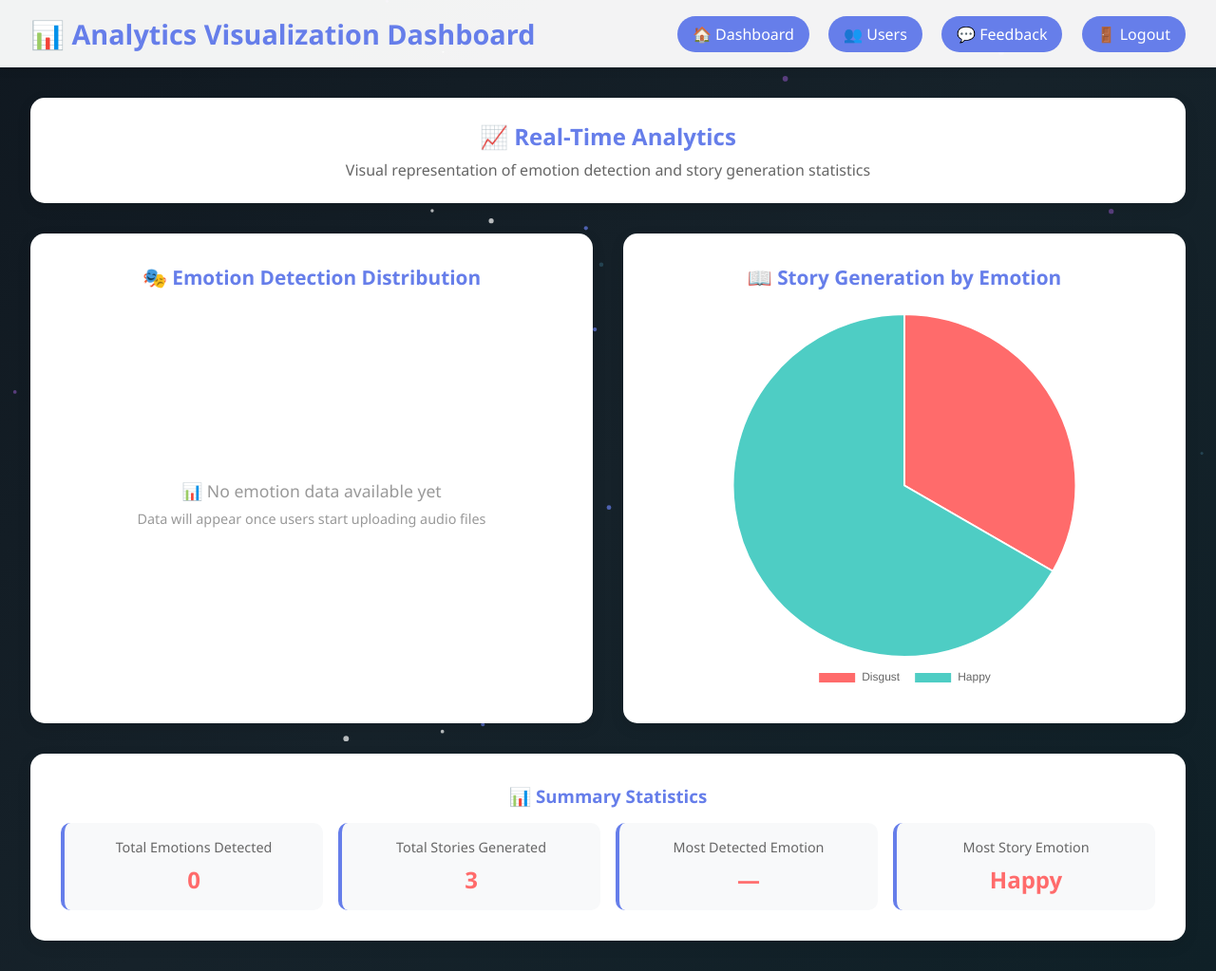
After one commit to TreesaKuriakose/MAGICTales, a Flask app: page /admin/visualization in a window 1280 px wide. The commit adds this page. Shown: the whole page at 95% size. Run offline with Flask 3, Linux system fonts and the light colour scheme; the visitor is signed in with stand-in values (Sample User, id 1).

Commit message:
Initial commit

```diff
--- /dev/null
+++ b/admin_data.json
@@ -0,0 +1,3 @@
+{
+  "bio": "hi"
+}
--- a/app.py
+++ b/app.py
@@ -152,6 +152,19 @@ def update_emotion_analytics(emotion):
     # Save updated counts
     _write_json_safe(emotion_path, emotion_counts)
 
+def update_story_analytics(emotion):
+    """Update story generation analytics data for admin dashboard"""
+    base_dir = os.path.dirname(__file__)
+    story_path = os.path.join(base_dir, 'story_analytics.json')
+    story_counts = _read_json_safe(story_path, {})
+
+    # Increment count for this emotion's story
+    current_count = story_counts.get(emotion, 0)
+    story_counts[emotion] = current_count + 1
+
+    # Save updated counts
+    _write_json_safe(story_path, story_counts)
+
 def analyze_saved_file(filepath):
     print(f"DEBUG: Analyzing file: {filepath}")
     try:
@@ -233,6 +246,14 @@ def profile():
     error = None
     message = None
     profile_pic = session.get('profile_pic', None)
+
+    # Get user bio from user_data.json
+    base_dir = os.path.dirname(__file__)
+    users_path = os.path.join(base_dir, 'user_data.json')
+    users = _read_json_safe(users_path, {})
+    username = session['user']
+    user_bio = users.get(username, {}).get('bio', '')
+
     if request.method == 'POST':
         if 'profile_pic' in request.files:
             file = request.files['profile_pic']
@@ -247,18 +268,18 @@ def profile():
             if not ok:
                 error = err
             else:
-                base_dir = os.path.dirname(__file__)
-                users_path = os.path.join(base_dir, 'user_data.json')
-                users = _read_json_safe(users_path, {})
-                username = session['user']
                 if username in users:
                     users[username]['password'] = new_pw
                     _write_json_safe(users_path, users)
                     message = 'Password updated successfully.'
         elif 'edit_profile' in request.form:
-            # Placeholder: Add profile edit logic
-            message = 'Profile updated (not really, demo only).'
-    return render_template('profile.html', user=session['user'], profile_pic=profile_pic, error=error, message=message)
+            bio = request.form.get('edit_profile', '')
+            if username in users:
+                users[username]['bio'] = bio
+                _write_json_safe(users_path, users)
+                user_bio = bio
+                message = 'Profile updated successfully.'
+    return render_template('profile.html', user=session['user'], profile_pic=profile_pic, bio=user_bio, error=error, message=message)
 
 @app.route('/uploads/<filename>')
 def uploaded_file(filename):
@@ -345,6 +366,8 @@ def story():
                     f"the once-lost traveler found not just a path, but a purpose that would illuminate their journey "
                     f"toward a happily-ever-after written in the stars themselves."
                 )
+            # Track story generation for analytics
+            update_story_analytics(emotion)
         except Exception as e:
             story = f"Could not generate story: {str(e)}"
     return render_template('story.html', emotion=emotion, story=story)
@@ -528,14 +551,54 @@ def admin_dashboard():
         emotion_stats=emotion_stats
     )
 
-@app.route('/admin/profile')
+@app.route('/admin/profile', methods=['GET', 'POST'])
 def admin_profile():
     guard = _require_admin()
     if guard is not None:
         return guard
-    # Reuse user profile page for admin basics if no dedicated template
+
+    error = None
+    message = None
     profile_pic = session.get('admin_profile_pic', None)
-    return render_template('profile.html', user='admin', profile_pic=profile_pic, error=None, message=None)
+
+    # Get admin bio from admin_data.json
+    base_dir = os.path.dirname(__file__)
+    admin_data_path = os.path.join(base_dir, 'admin_data.json')
+    admin_data = _read_json_safe(admin_data_path, {})
+    admin_bio = admin_data.get('bio', '')
+
+    if request.method == 'POST':
+        # Handle profile picture upload
+        if 'profile_pic' in request.files:
+            file = request.files['profile_pic']
+            if file.filename:
+                pic_path = os.path.join(app.config['UPLOAD_FOLDER'], 'admin_profile.png')
+                file.save(pic_path)
+                session['admin_profile_pic'] = 'admin_profile.png'
+                message = 'Profile picture updated successfully.'
+
+        # Handle password change
+        elif 'new_password' in request.form:
+            new_pw = request.form.get('new_password', '')
+            ok, err = validate_password_strength(new_pw)
+            if not ok:
+                error = err
+            else:
+                # Update admin password in a secure storage (for now, update in memory/session)
+                # In production, store this in a database with proper hashing
+                admin_data['password'] = new_pw
+                _write_json_safe(admin_data_path, admin_data)
+                message = 'Password updated successfully.'
+
+        # Handle profile edit
+        elif 'edit_profile' in request.form:
+            bio = request.form.get('edit_profile', '')
+            admin_data['bio'] = bio
+            _write_json_safe(admin_data_path, admin_data)
+            admin_bio = bio
+            message = 'Profile updated successfully.'
+
+    return render_template('profile.html', user='admin', profile_pic=profile_pic, bio=admin_bio, error=error, message=message)
 
 @app.route('/admin/users')
 def admin_users():
@@ -603,6 +666,23 @@ def admin_reply_feedback(feedback_id):
             break
     _write_json_safe(feedback_path, feedback)
     return redirect(url_for('admin_feedback'))
+
+@app.route('/admin/visualization')
+def admin_visualization():
+    guard = _require_admin()
+    if guard is not None:
+        return guard
+
+    base_dir = os.path.dirname(__file__)
+    emotion_path = os.path.join(base_dir, 'emotion_analytics.json')
+    story_path = os.path.join(base_dir, 'story_analytics.json')
+
+    emotion_counts = _read_json_safe(emotion_path, {})
+    story_counts = _read_json_safe(story_path, {})
+
+    return render_template('admin_visualization.html',
+                         emotion_data=emotion_counts,
+                         story_data=story_counts)
 
 @app.route('/register', methods=['GET', 'POST'])
 def register():
--- /dev/null
+++ b/story_analytics.json
@@ -0,0 +1,4 @@
+{
+  "happy": 2,
+  "disgust": 1
+}
--- a/templates/admin_dashboard.html
+++ b/templates/admin_dashboard.html
@@ -192,6 +192,7 @@
         <div class="nav-links">
             <a href="{{ url_for('admin_profile') }}">👤 Profile</a>
             <a href="{{ url_for('admin_users') }}">👥 Users</a>
+            <a href="{{ url_for('admin_visualization') }}">📊 Visualization</a>
             <a href="{{ url_for('admin_logout') }}">🚪 Logout</a>
         </div>
     </div>
@@ -248,6 +249,10 @@
                 <a href="{{ url_for('admin_feedback') }}" class="action-btn">
                     <h3>💬 Feedback</h3>
                     <p>View and reply to user feedback</p>
+                </a>
+                <a href="{{ url_for('admin_visualization') }}" class="action-btn">
+                    <h3>📊 Visualization</h3>
+                    <p>View analytics with pie charts</p>
                 </a>
                 <a href="{{ url_for('admin_profile') }}" class="action-btn">
                     <h3>👤 Admin Profile</h3>
--- /dev/null
+++ b/templates/admin_visualization.html
@@ -0,0 +1,428 @@
+<!DOCTYPE html>
+<html lang="en">
+<head>
+    <meta charset="UTF-8">
+    <meta name="viewport" content="width=device-width, initial-scale=1.0">
+    <title>Analytics Visualization - MagicTales Admin</title>
+    <script src="https://cdn.jsdelivr.net/npm/chart.js"></script>
+    <style>
+        * {
+            margin: 0;
+            padding: 0;
+            box-sizing: border-box;
+        }
+
+        body {
+            font-family: 'Segoe UI', Tahoma, Geneva, Verdana, sans-serif;
+            background: var(--bg-gradient);
+            min-height: 100vh;
+            color: #333;
+        }
+
+        :root {
+            --bg-gradient: linear-gradient(135deg, #101820, #16222a, #0f2027);
+            --text-color: #fff;
+        }
+
+        #animation-bg {
+            position: fixed;
+            top: 0; left: 0; width: 100vw; height: 100vh;
+            z-index: 0;
+        }
+
+        .header {
+            background: rgba(255, 255, 255, 0.95);
+            padding: 1rem 2rem;
+            box-shadow: 0 2px 10px rgba(0, 0, 0, 0.1);
+            display: flex;
+            justify-content: space-between;
+            align-items: center;
+            position: relative;
+            z-index: 10;
+        }
+
+        .header h1 {
+            color: #667eea;
+            font-size: 1.8rem;
+        }
+
+        .nav-links a {
+            margin-left: 1rem;
+            padding: 8px 16px;
+            background: #667eea;
+            color: white;
+            text-decoration: none;
+            border-radius: 20px;
+            transition: background 0.3s;
+            cursor: pointer;
+            display: inline-block;
+        }
+
+        .nav-links a:hover {
+            background: #764ba2;
+        }
+
+        .container {
+            max-width: 1400px;
+            margin: 2rem auto;
+            padding: 0 2rem;
+            position: relative;
+            z-index: 5;
+        }
+
+        .intro-text {
+            background: white;
+            padding: 1.5rem;
+            border-radius: 15px;
+            box-shadow: 0 5px 15px rgba(0, 0, 0, 0.1);
+            margin-bottom: 2rem;
+            text-align: center;
+        }
+
+        .intro-text h2 {
+            color: #667eea;
+            margin-bottom: 0.5rem;
+        }
+
+        .intro-text p {
+            color: #666;
+        }
+
+        .charts-grid {
+            display: grid;
+            grid-template-columns: repeat(auto-fit, minmax(500px, 1fr));
+            gap: 2rem;
+            margin-bottom: 2rem;
+        }
+
+        .chart-container {
+            background: white;
+            padding: 2rem;
+            border-radius: 15px;
+            box-shadow: 0 5px 15px rgba(0, 0, 0, 0.1);
+        }
+
+        .chart-container h3 {
+            color: #667eea;
+            margin-bottom: 1.5rem;
+            text-align: center;
+            font-size: 1.3rem;
+        }
+
+        .chart-wrapper {
+            position: relative;
+            height: 400px;
+            display: flex;
+            align-items: center;
+            justify-content: center;
+        }
+
+        .no-data {
+            text-align: center;
+            color: #999;
+            padding: 3rem;
+            font-size: 1.1rem;
+        }
+
+        .stats-summary {
+            background: white;
+            padding: 2rem;
+            border-radius: 15px;
+            box-shadow: 0 5px 15px rgba(0, 0, 0, 0.1);
+            margin-top: 2rem;
+        }
+
+        .stats-summary h3 {
+            color: #667eea;
+            margin-bottom: 1rem;
+            text-align: center;
+        }
+
+        .summary-grid {
+            display: grid;
+            grid-template-columns: repeat(auto-fit, minmax(200px, 1fr));
+            gap: 1rem;
+            margin-top: 1rem;
+        }
+
+        .summary-item {
+            background: #f8f9fa;
+            padding: 1rem;
+            border-radius: 10px;
+            text-align: center;
+            border-left: 4px solid #667eea;
+        }
+
+        .summary-label {
+            color: #666;
+            font-size: 0.9rem;
+            margin-bottom: 0.5rem;
+        }
+
+        .summary-value {
+            color: #ff6b6b;
+            font-size: 1.5rem;
+            font-weight: bold;
+        }
+
+        @media (max-width: 768px) {
+            .charts-grid {
+                grid-template-columns: 1fr;
+            }
+        }
+    </style>
+</head>
+<body>
+    <canvas id="animation-bg"></canvas>
+    <div class="header">
+        <h1>📊 Analytics Visualization Dashboard</h1>
+        <div class="nav-links">
+            <a href="{{ url_for('admin_dashboard') }}">🏠 Dashboard</a>
+            <a href="{{ url_for('admin_users') }}">👥 Users</a>
+            <a href="{{ url_for('admin_feedback') }}">💬 Feedback</a>
+            <a href="{{ url_for('admin_logout') }}">🚪 Logout</a>
+        </div>
+    </div>
+
+    <div class="container">
+        <div class="intro-text">
+            <h2>📈 Real-Time Analytics</h2>
+            <p>Visual representation of emotion detection and story generation statistics</p>
+        </div>
+
+        <div class="charts-grid">
+            <!-- Emotion Detection Chart -->
+            <div class="chart-container">
+                <h3>🎭 Emotion Detection Distribution</h3>
+                <div class="chart-wrapper">
+                    {% if emotion_data %}
+                    <canvas id="emotionChart"></canvas>
+                    {% else %}
+                    <div class="no-data">
+                        <p>📊 No emotion data available yet</p>
+                        <p style="font-size: 0.9rem; margin-top: 0.5rem;">Data will appear once users start uploading audio files</p>
+                    </div>
+                    {% endif %}
+                </div>
+            </div>
+
+            <!-- Story Generation Chart -->
+            <div class="chart-container">
+                <h3>📖 Story Generation by Emotion</h3>
+                <div class="chart-wrapper">
+                    {% if story_data %}
+                    <canvas id="storyChart"></canvas>
+                    {% else %}
+                    <div class="no-data">
+                        <p>📚 No story data available yet</p>
+                        <p style="font-size: 0.9rem; margin-top: 0.5rem;">Data will appear once users start generating stories</p>
+                    </div>
+                    {% endif %}
+                </div>
+            </div>
+        </div>
+
+        <!-- Statistics Summary -->
+        <div class="stats-summary">
+            <h3>📊 Summary Statistics</h3>
+            <div class="summary-grid">
+                <div class="summary-item">
+                    <div class="summary-label">Total Emotions Detected</div>
+                    <div class="summary-value" id="totalEmotions">0</div>
+                </div>
+                <div class="summary-item">
+                    <div class="summary-label">Total Stories Generated</div>
+                    <div class="summary-value" id="totalStories">0</div>
+                </div>
+                <div class="summary-item">
+                    <div class="summary-label">Most Detected Emotion</div>
+                    <div class="summary-value" id="mostDetected">—</div>
+                </div>
+                <div class="summary-item">
+                    <div class="summary-label">Most Story Emotion</div>
+                    <div class="summary-value" id="mostStory">—</div>
+                </div>
+            </div>
+        </div>
+    </div>
+
+    <script>
+    // Animated particles background
+    const canvas = document.getElementById('animation-bg');
+    const ctx = canvas.getContext('2d');
+    let width = window.innerWidth;
+    let height = window.innerHeight;
+    canvas.width = width;
+    canvas.height = height;
+    let particles = [];
+    const numParticles = 80;
+
+    function randomColor() {
+        const colors = ['#667eea', '#764ba2', '#fff', '#2c5364'];
+        return colors[Math.floor(Math.random() * colors.length)];
+    }
+
+    function createParticles() {
+        particles = [];
+        for (let i = 0; i < numParticles; i++) {
+            particles.push({
+                x: Math.random() * width,
+                y: Math.random() * height,
+                r: Math.random() * 2 + 1,
+                dx: (Math.random() - 0.5) * 0.7,
+                dy: (Math.random() - 0.5) * 0.7,
+                color: randomColor()
+            });
+        }
+    }
+
+    function drawParticles() {
+        ctx.clearRect(0, 0, width, height);
+        for (let p of particles) {
+            ctx.beginPath();
+            ctx.arc(p.x, p.y, p.r, 0, 2 * Math.PI);
+            ctx.fillStyle = p.color;
+            ctx.globalAlpha = 0.7;
+            ctx.fill();
+            ctx.globalAlpha = 1.0;
+            p.x += p.dx;
+            p.y += p.dy;
+            if (p.x < 0 || p.x > width) p.dx *= -1;
+            if (p.y < 0 || p.y > height) p.dy *= -1;
+        }
+        requestAnimationFrame(drawParticles);
+    }
+
+    window.addEventListener('resize', () => {
+        width = window.innerWidth;
+        height = window.innerHeight;
+        canvas.width = width;
+        canvas.height = height;
+        createParticles();
+    });
+
+    createParticles();
+    drawParticles();
+
+    // Chart colors
+    const chartColors = [
+        '#FF6B6B', '#4ECDC4', '#45B7D1', '#FFA07A',
+        '#98D8C8', '#F7DC6F', '#BB8FCE', '#85C1E2'
+    ];
+
+    // Emotion data from backend
+    const emotionData = {{ emotion_data | tojson | safe }};
+    const storyData = {{ story_data | tojson | safe }};
+
+    // Create Emotion Detection Pie Chart
+    {% if emotion_data %}
+    const emotionLabels = Object.keys(emotionData);
+    const emotionValues = Object.values(emotionData);
+
+    const emotionCtx = document.getElementById('emotionChart').getContext('2d');
+    new Chart(emotionCtx, {
+        type: 'pie',
+        data: {
+            labels: emotionLabels.map(label => label.charAt(0).toUpperCase() + label.slice(1)),
+            datasets: [{
+                data: emotionValues,
+                backgroundColor: chartColors,
+                borderColor: '#fff',
+                borderWidth: 2
+            }]
+        },
+        options: {
+            responsive: true,
+            maintainAspectRatio: false,
+            plugins: {
+                legend: {
+                    position: 'bottom',
+                    labels: {
+                        padding: 15,
+                        font: {
+                            size: 12
+                        }
+                    }
+                },
+                tooltip: {
+                    callbacks: {
+                        label: function(context) {
+                            const label = context.label || '';
+                            const value = context.parsed || 0;
+                            const total = context.dataset.data.reduce((a, b) => a + b, 0);
+                            const percentage = ((value / total) * 100).toFixed(1);
+                            return `${label}: ${value} (${percentage}%)`;
+                        }
+                    }
+                }
+            }
+        }
+    });
+
+    // Update summary statistics
+    const totalEmotions = emotionValues.reduce((a, b) => a + b, 0);
+    document.getElementById('totalEmotions').textContent = totalEmotions;
+
+    const maxEmotionIndex = emotionValues.indexOf(Math.max(...emotionValues));
+    document.getElementById('mostDetected').textContent =
+        emotionLabels[maxEmotionIndex].charAt(0).toUpperCase() +
+        emotionLabels[maxEmotionIndex].slice(1);
+    {% endif %}
+
+    // Create Story Generation Pie Chart
+    {% if story_data %}
+    const storyLabels = Object.keys(storyData);
+    const storyValues = Object.values(storyData);
+
+    const storyCtx = document.getElementById('storyChart').getContext('2d');
+    new Chart(storyCtx, {
+        type: 'pie',
+        data: {
+            labels: storyLabels.map(label => label.charAt(0).toUpperCase() + label.slice(1)),
+            datasets: [{
+                data: storyValues,
+                backgroundColor: chartColors,
+                borderColor: '#fff',
+                borderWidth: 2
+            }]
+        },
+        options: {
+            responsive: true,
+            maintainAspectRatio: false,
+            plugins: {
+                legend: {
+                    position: 'bottom',
+                    labels: {
+                        padding: 15,
+                        font: {
+                            size: 12
+                        }
+                    }
+                },
+                tooltip: {
+                    callbacks: {
+                        label: function(context) {
+                            const label = context.label || '';
+                            const value = context.parsed || 0;
+                            const total = context.dataset.data.reduce((a, b) => a + b, 0);
+                            const percentage = ((value / total) * 100).toFixed(1);
+                            return `${label}: ${value} stories (${percentage}%)`;
+                        }
+                    }
+                }
+            }
+        }
+    });
+
+    // Update summary statistics
+    const totalStories = storyValues.reduce((a, b) => a + b, 0);
+    document.getElementById('totalStories').textContent = totalStories;
+
+    const maxStoryIndex = storyValues.indexOf(Math.max(...storyValues));
+    document.getElementById('mostStory').textContent =
+        storyLabels[maxStoryIndex].charAt(0).toUpperCase() +
+        storyLabels[maxStoryIndex].slice(1);
+    {% endif %}
+    </script>
+</body>
+</html>
```
Also changed, not shown: templates/profile.html (+10 -4 lines), uploads/admin_admin_profile.png (added), uploads/admin_profile.png (added), uploads/kichu_profile.png (added), uploads/user0_profile.png (added).
